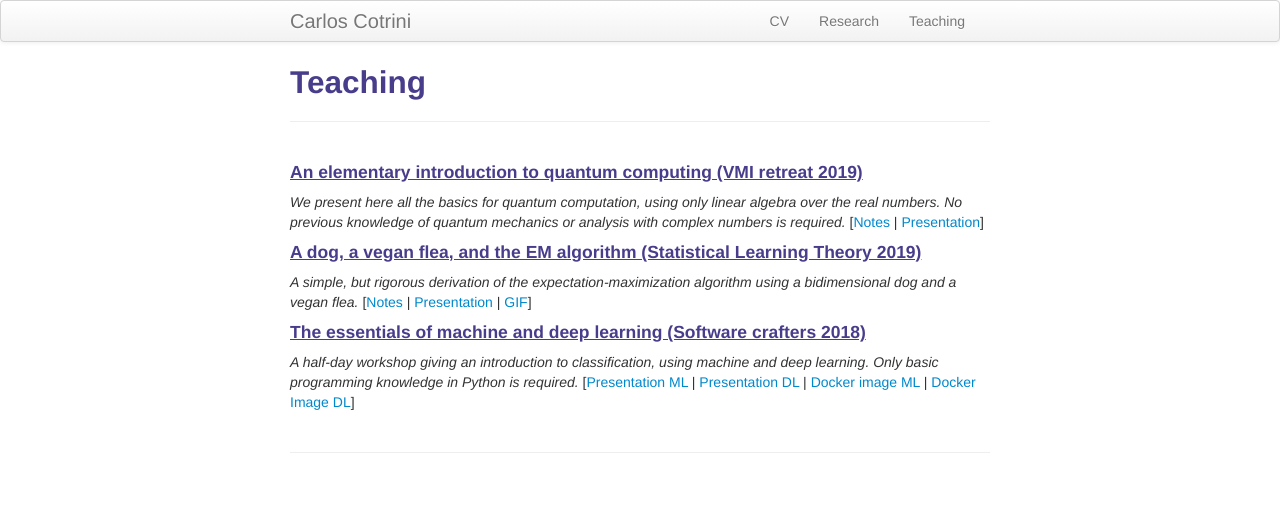
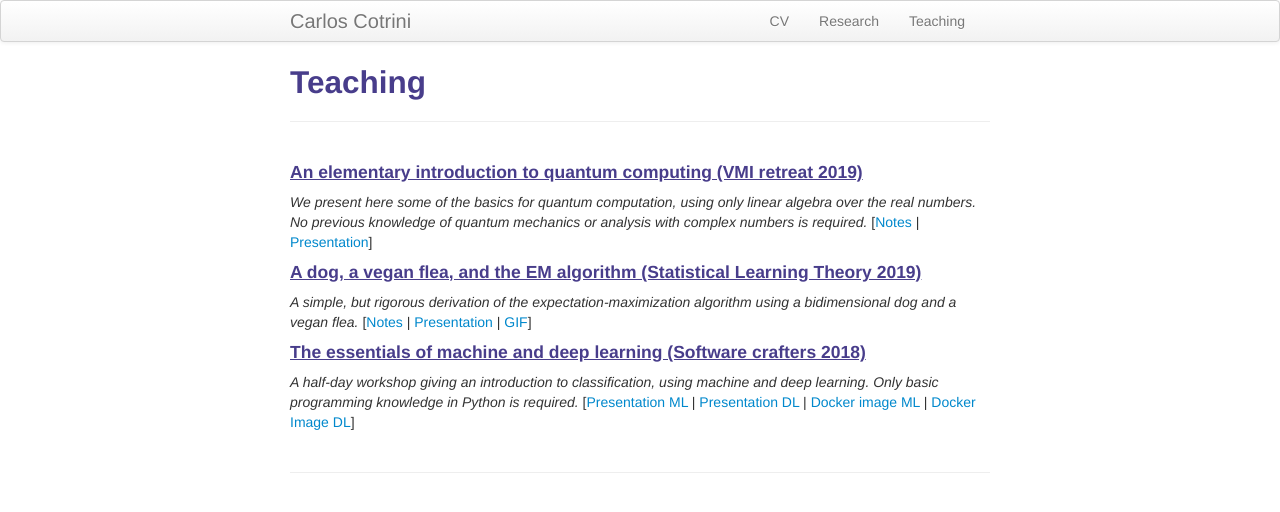
Before and after one commit to carloscotrini/carloscotrini.github.io, a Jekyll site: the page built from pages/teaching.md, in a window 1280 px wide. Shown: the top 512 px of the page. Built offline with Jekyll 4.4.1, drawn with Linux system fonts in a browser that asks for light colours.

```diff
--- a/_includes/themes/twitter/default.html
+++ b/_includes/themes/twitter/default.html
@@ -35,7 +35,7 @@
         <div class="container-narrow">
           <a class="brand" href="{{ HOME_PATH }}">{{ site.title }}</a>
           <ul class="nav">
-              <li><a href="{{ BASE_PATH }}/assets/CV.pdf">CV</a></li>
+              <li><a href="{{ BASE_PATH }}/assets/CV_carlos_cotrini.pdf">CV</a></li>
               <li><a href="{{ BASE_PATH }}/pages/research.html">Research</a></li>
 	      <li><a href="{{ BASE_PATH }}/pages/teaching.html">Teaching</a></li>
           </ul>
--- a/pages/teaching.md
+++ b/pages/teaching.md
@@ -5,12 +5,12 @@ description: Carlos Cotrini's teaching material
 ---
 
 #### <u>An elementary introduction to quantum computing (VMI retreat 2019)</u>
-*We present here all the basics for quantum computation, using only linear algebra over the real numbers. No previous knowledge of quantum mechanics or analysis with complex numbers is required.*
+*We present here some of the basics for quantum computation, using only linear algebra over the real numbers. No previous knowledge of quantum mechanics or analysis with complex numbers is required.*
 [[Notes]({{ BASE_PATH}}/assets/qc/notes.pdf) | [Presentation]({{ BASE_PATH}}/assets/qc/presentation.pdf)]
 
 #### <u>A dog, a vegan flea, and the EM algorithm (Statistical Learning Theory 2019)</u>
 *A simple, but rigorous derivation of the expectation-maximization algorithm using a bidimensional dog and a vegan flea.*
-[[Notes]({{ BASE_PATH}}/assets/em/notes.pdf) | [Presentation]({{ BASE_PATH}}/assets/em/presentation.pdf) | [GIF]({{ BASE_PATH}}/assets/em/vegan_flea.pdf)]
+[[Notes]({{ BASE_PATH}}/assets/em/notes.pdf) | [Presentation]({{ BASE_PATH}}/assets/em/presentation.pdf) | [GIF]({{ BASE_PATH}}/assets/em/vegan_flea.gif)]
 
 #### <u>The essentials of machine and deep learning (Software crafters 2018)</u>
 *A half-day workshop giving an introduction to classification, using machine and deep learning. Only basic programming knowledge in Python is required.*
```
